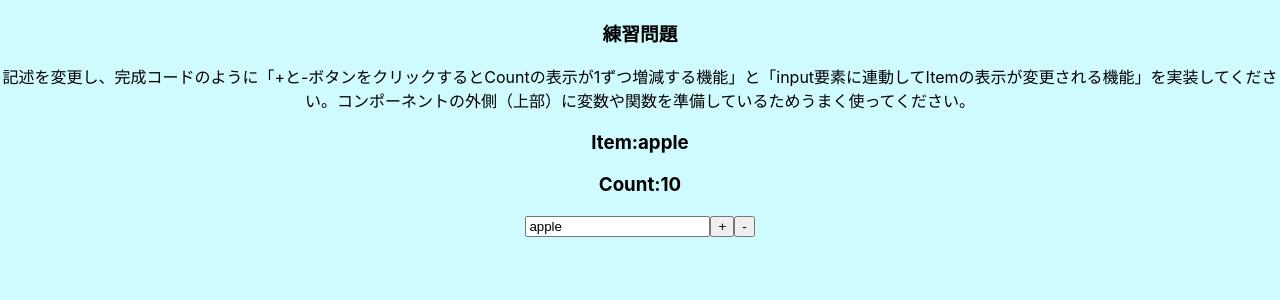
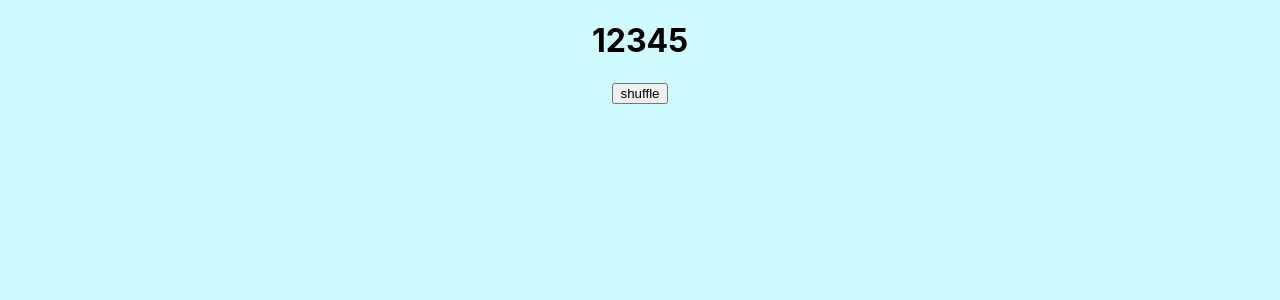
Before and after one commit to yooda123/sample_react, a React (Create React App) app: page / in a window 1280 px wide. Shown: the top 300 px of the page. Built offline with nearby package versions, Linux system fonts and the light colour scheme.

Commit message:
05_state_and_event_064_state_array

```diff
--- a/src/components/Example.js
+++ b/src/components/Example.js
@@ -1,24 +1,19 @@
-import { useState } from 'react';
+import { useState } from 'react'
 
 const Example = () => {
-  const orderObj = { item: 'apple', count: 10 };
-  const [order, setOrder] = useState(orderObj);
-  // const changeItem = (e) => {setOrder({...order, item: e.target.value})};
-  const changeItem = (e) => {setOrder(order => ({...order, item: e.target.value}))};
-  const countUp = (e) => {setOrder({...order, count: order.count+1})};
-  const countDown = (e) => {setOrder({...order, count: order.count-1})};
+  const numArray = [1, 2, 3, 4, 5];
+  const [nums, setNums] = useState(numArray);
+  const shuffle = () => {
+    const newNums = [...nums];
+    const i = newNums.pop();
+    newNums.unshift(i);
+    setNums(newNums);
+  }
   return (
-    <div>
-      <h3>練習問題</h3>
-      <p>
-        記述を変更し、完成コードのように「+と-ボタンをクリックするとCountの表示が1ずつ増減する機能」と「input要素に連動してItemの表示が変更される機能」を実装してください。コンポーネントの外側（上部）に変数や関数を準備しているためうまく使ってください。
-      </p>
-      <h3>Item:{order.item}</h3>
-      <h3>Count:{order.count}</h3>
-      <input type="text" value={order.item} onChange={changeItem} />
-      <button onClick={countUp}>+</button>
-      <button onClick={countDown}>-</button>
-    </div>
+    <>
+      <h1>{nums}</h1>
+      <button onClick={shuffle}>shuffle</button>
+    </>
   );
 };
 
```
